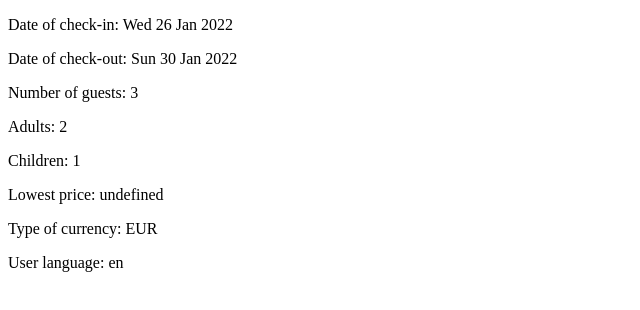
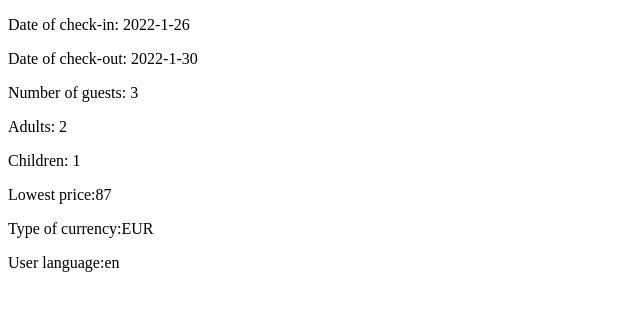
Before and after one commit to blaucomfuig/hotel_web_scrapper, a website: page index.html in a window 1280 px wide. Shown: the whole page, without its empty margins (0-640 px from the left). Drawn offline with Linux system fonts and the light colour scheme.

Commit message:
created and enabled date converter function

```diff
--- a/bookInfo.json
+++ b/bookInfo.json
@@ -1,6 +1,6 @@
 {
-  "dateCheckIn": "Wed 26 Jan 2022",
-  "dateCheckOut": "Sun 30 Jan 2022",
+  "dateCheckIn": "2022-1-26",
+  "dateCheckOut": "2022-1-30",
   "numAdults": 2,
   "numChild": 1,
   "totalGuests": 3,
--- a/index.html
+++ b/index.html
@@ -9,14 +9,7 @@
 </head>
 <body>
     <div id="app">
-        <p>Date of check-in: <span id="checkIn"></span></p>
-        <p>Date of check-out: <span id="checkOut"></span></p>
-        <p>Number of guests: <span id="totalGuests"></span></p>
-        <p>Adults: <span id="adults"></span></p>
-        <p>Children: <span id="children"></span></p>
-        <p>Lowest price: <span id="price"></span></p>
-        <p>Type of currency: <span id="currency"></span></p>
-        <p>User language: <span id="language"></span></p>
+
     </div>
 
     <script  src='scrapers.js'></script>
--- a/scrapers.js
+++ b/scrapers.js
@@ -1,11 +1,5 @@
-let ctnCheckIn = document.getElementById("checkIn");
-let ctnCheckOut = document.getElementById("checkOut");
-let ctnTotalGuests = document.getElementById("totalGuests");
-let ctnAdults = document.getElementById("adults");
-let ctnChildren = document.getElementById("children");
-let ctnPrice = document.getElementById("price");
-let ctnCurrency = document.getElementById("currency");
-let ctnLanguage = document.getElementById("language");
+let template = document.getElementById("app");
+
 
 const getData = async () => {
   try {
@@ -14,14 +8,17 @@ const getData = async () => {
     const data = await res.json();
     array.push(data);
 
-    ctnCheckIn.innerHTML = array[0].dateCheckIn;
-    ctnCheckOut.innerHTML = array[0].dateCheckOut;
-    ctnTotalGuests.innerHTML = array[0].totalGuests;
-    ctnAdults.innerHTML = array[0].numAdults;
-    ctnChildren.innerHTML = array[0].numChild;
-    ctnPrice.innerHTML = array[0].bestPrice;
-    ctnCurrency.innerHTML = array[0].currencyISO;
-    ctnLanguage.innerHTML = array[0].browserLanguage;
+    template.innerHTML = `
+        <p>Date of check-in: ${array[0].dateCheckIn} </p>
+        <p>Date of check-out: ${array[0].dateCheckOut} </p>
+        <p>Number of guests: ${array[0].totalGuests} </p>
+        <p>Adults: ${array[0].numAdults} </p>
+        <p>Children: ${array[0].numChild}</p>
+        <p>Lowest price:${array[0].lowestPrice} </p>
+        <p>Type of currency:${array[0].currencyISO} </p>
+        <p>User language:${array[0].browserLanguage} </p>
+    `
+
   } catch (error) {
     console.log(error);
   }
```
Also changed, not shown: BookService.js (+7 -0 lines), StoreController.js (+19 -3 lines), dateConverter.js (added, +14 -0 lines).
